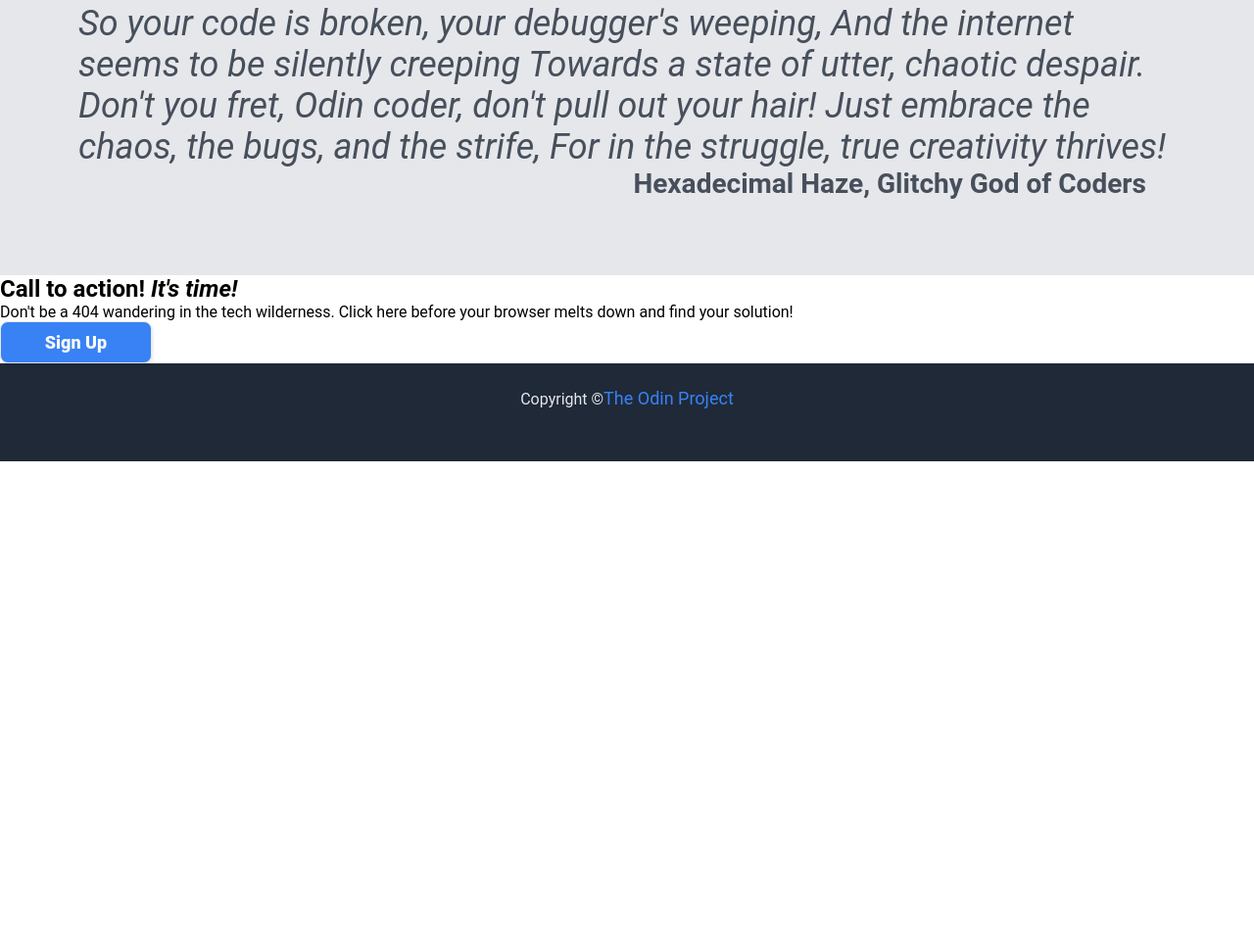
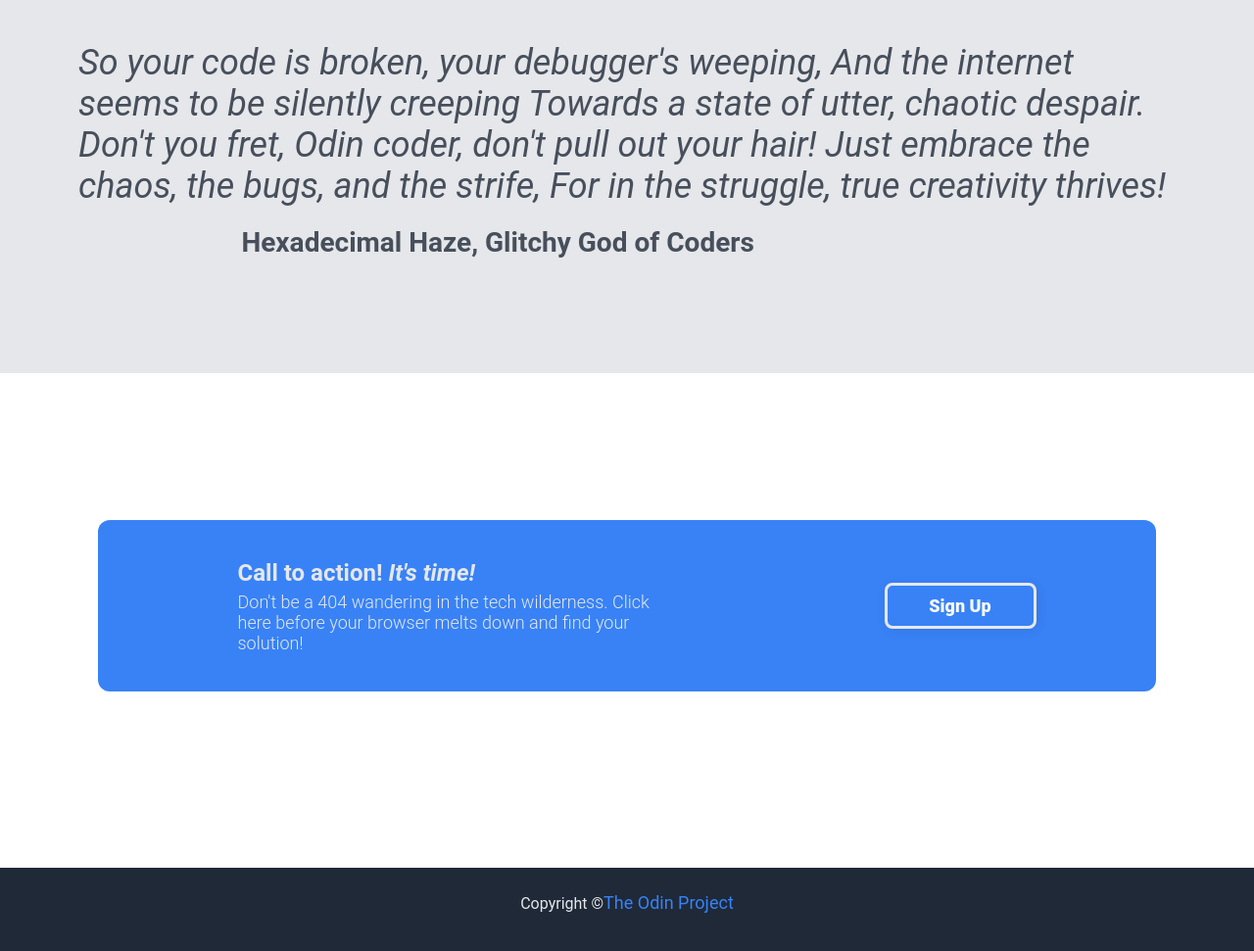
Before and after one commit to ortizfr724/odin-lp, a plain HTML site: page index.html in a window 1280 px wide. Shown: the part 948-1919 px from the top of the page at 98% size. Before the commit the page ends 1419 px from the top, so only its background shows below. Drawn offline with Linux system fonts and the light colour scheme.

Commit message:
Add styles call to action
Update rewrote the html call to action

Update README.md

```diff
--- a/index.html
+++ b/index.html
@@ -14,6 +14,8 @@
     </head>
 
     <body>
+
+        <!----- Header & links ----->
 
         <header class="header-container">
 
@@ -120,7 +122,10 @@
 
                 </article>
 
+                <!----- Inspirational quote ----->
+
                 <section>
+
                     <article class="container-quote">
                         <div class="quote">
                         <i>
@@ -140,22 +145,29 @@
 
                 </section>
 
-                <section class="action-container">
+                <!----- Call to action placeholder ----->
 
-                    <article class="call-left">
-                        <h2>Call to action! <i>It's time!</i></h2>
-                        <p class="its-time">
+                <section class="parent-container">
+
+                    <article class="child-1">
+
+
+                        <div class="tech-humor-2">
+                            <h1 class="call-h1">Call to action! <i>It's time!</i></h1>
                             Don't be a 404 wandering in the tech wilderness.
                             Click here before your browser melts down and find your solution!
-                        </p>
 
-                        <button class="btn-call">Sign Up</button>
+                        </div>
+
+                        <div >
+
+                            <button class="btn-call">Sign Up</button>
+
+                        </div>
 
                     </article>
 
                 </section>
-
-            </section>
 
         </main>
 
--- a/styles.css
+++ b/styles.css
@@ -1,19 +1,18 @@
 /* CSS Directory
+------------------
+-- line- 40  -- Header & links
+-- line- 60  -- Hero heading with sub-text image placeholder
+-- line- 112 -- Informational section with illustration image and text
+-- line- 148 -- Inspirational quote
+-- line- 172 -- Call to action placeholder
+-- line- 224 -- Footer copyright information The Odin Project website
+------------------
+*/
 
--- between line-numbers
--- line- 39  -- Header & links
--- line- 59  -- Hero heading with sub-text image placeholder
--- line-number -- Informational section with illustration image and text
--- line-number -- Inspirational quote
--- line-number -- Call to action placeholder
--- line-number -- Footer copyright information The Odin Project website
-
-*/
 
 * {
     box-sizing: border-box;
     font-family: Roboto;
-    src: url(../odin-lp/resources/Roboto/Roboto-Medium.ttf);
     padding: 0;
     margin: 0;
 }
@@ -85,7 +84,7 @@ figcaption {
   padding: 3px;
 }
 
-.btn-hero, .btn-call {
+.btn-hero {
   background-color: #3882F6;
   border: 1px solid #E5E7EB;
   box-shadow: 2px 2px 2px rgba(0, 0, 0, .06);
@@ -144,9 +143,11 @@ figcaption {
   margin-bottom: 60px;
 }
 
+/* Inspirational quote */
+
 .container-quote {
   background-color: #E5E7EB;
-  height: 355px;
+  height: 455px;
   display: flex;
   align-items: center;
   justify-content: space-around;
@@ -154,10 +155,8 @@ figcaption {
 }
 
 .quote {
-  src: url(resources/Roboto/Roboto-LightItalic.ttf);
   color: rgba( 31, 41, 55, 0.8);
   font-size: 36px;
-
   margin: 50px;
 }
 
@@ -166,32 +165,64 @@ figcaption {
   display: flex;
   justify-content: flex-end;
   padding-right: 30px;
-}
-/*
-.action-container {
-  height: 400px;
-  padding: 50px;
-  margin: 50px;
+  margin-right: 400px;
+  margin-top: 20px;
 }
 
-.call-left {
-  background-color: #3882F6;
-  width: auto;
-  height: 200px;
-  font-size: 18px;
-  color: #F9FAF8;
+/* Call to action placeholder */
+
+.parent-container {
+  height: 455px;
   display: flex;
-  justify-content: space-evenly;
+  justify-content: center;
+  padding: 100px;
+  margin-top: 50px;
 }
 
+.child-1 {
+  background-color: #3882F6;
+  width: 1150px;
+  height: 175px;
+  border-radius: 12px;
+  display: flex;
+  justify-content:space-around;
+  align-items: center;
+  padding: 20px;
+  margin: 0 auto;
+}
 
+.call-h1 {
+  font-size: 24px;
+  padding-bottom: 5px;
+}
 
-.its-time {
-  width: 400px;
-  display: flex;
-  align-items: center;
-} */
+.tech-humor-2 {
+  width: 455px;
+  font-size: 18px;
+  font-weight: 300;
+  color: #E5E7EB;
+  padding: 10px;
+  margin: 10px;
+}
 
+.btn-call {
+  background-color: #3882F6;
+  border: 3px solid #E5E7EB;
+  box-shadow: 2px 2px 12px rgba(0, 0, 0, .08);
+  width: 155px;
+  font-size: 18px;
+  font-weight: 800;
+  color: #F9FAF8;
+  border-radius: 8px;
+  padding: 10px;
+}
+
+.btn-call:hover {
+  background-color: #86aef0;
+  color: #073074;
+}
+
+/* Footer copyright information The Odin Project website */
 
 footer {
     background-color: #1F2937;
```
Also changed, not shown: 1 other file.
